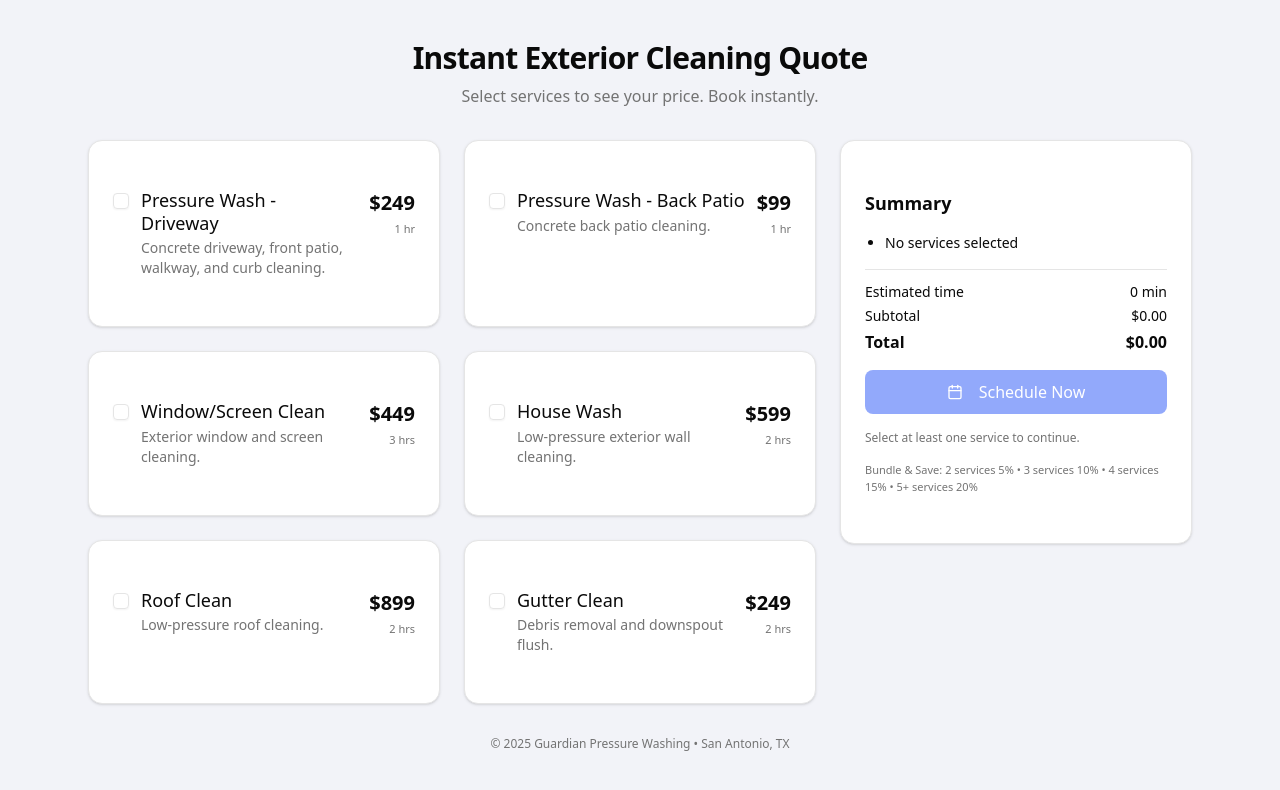
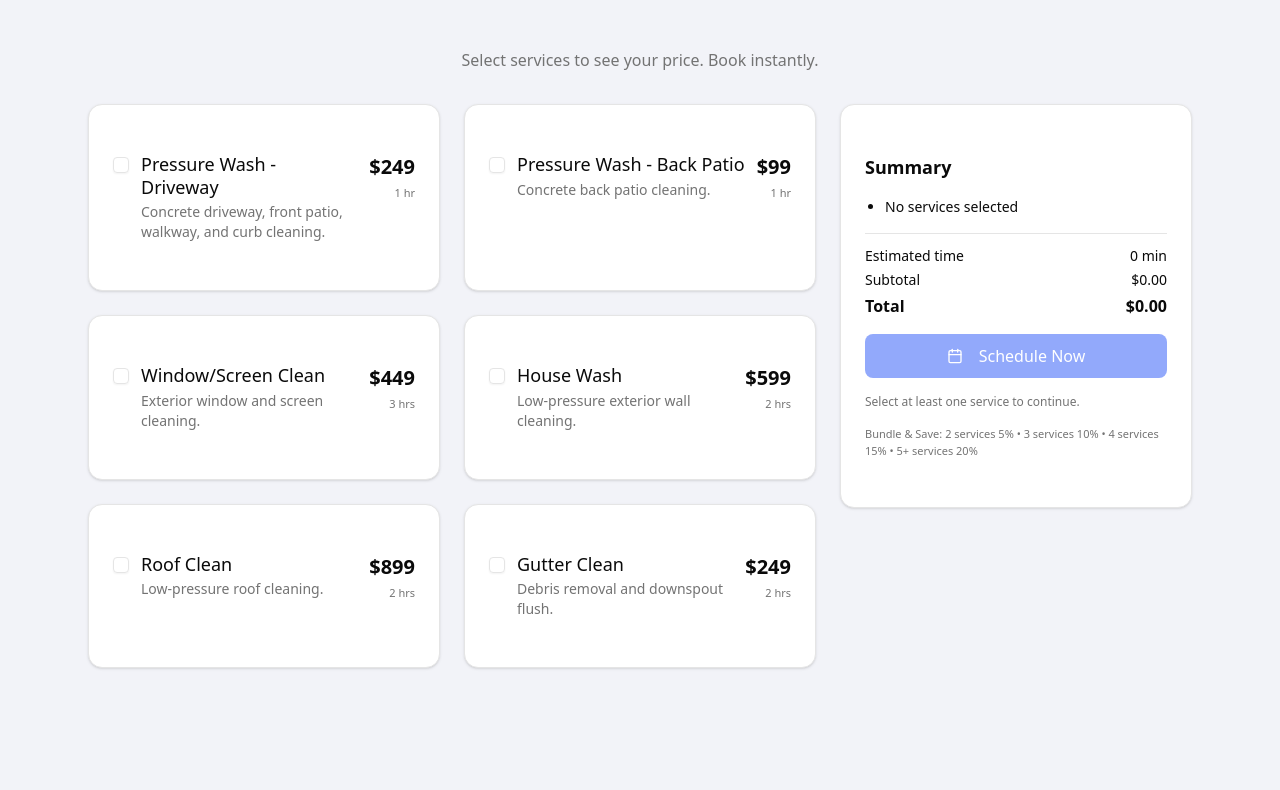
Before and after one commit to CharlesHoffman-dev/instant-quote, a Next.js app: page / in a window 1280 px wide. Shown: the top 790 px of the page. Built offline with nearby package versions, Linux system fonts and the light colour scheme.

Commit message:
Removed app title

```diff
--- a/src/components/InstantQuoteSchedule.tsx
+++ b/src/components/InstantQuoteSchedule.tsx
@@ -243,9 +243,6 @@ export default function InstantQuoteSchedule() {
   return (
     <div className="max-w-6xl mx-auto p-4 sm:p-6 bg-[#f2f3f8]">
       <header className="mb-6 sm:mb-8 text-center">
-        <h1 className="text-2xl sm:text-3xl font-semibold tracking-tight">
-          Instant Exterior Cleaning Quote
-        </h1>
         <p className="text-muted-foreground mt-2">
           Select services to see your price. Book instantly.
         </p>
@@ -467,10 +464,6 @@ export default function InstantQuoteSchedule() {
           </div>
         </div>
       )}
-
-      <footer className="text-center text-xs text-muted-foreground mt-8">
-        © {new Date().getFullYear()} Guardian Pressure Washing • San Antonio, TX
-      </footer>
     </div>
   );
 }
```
